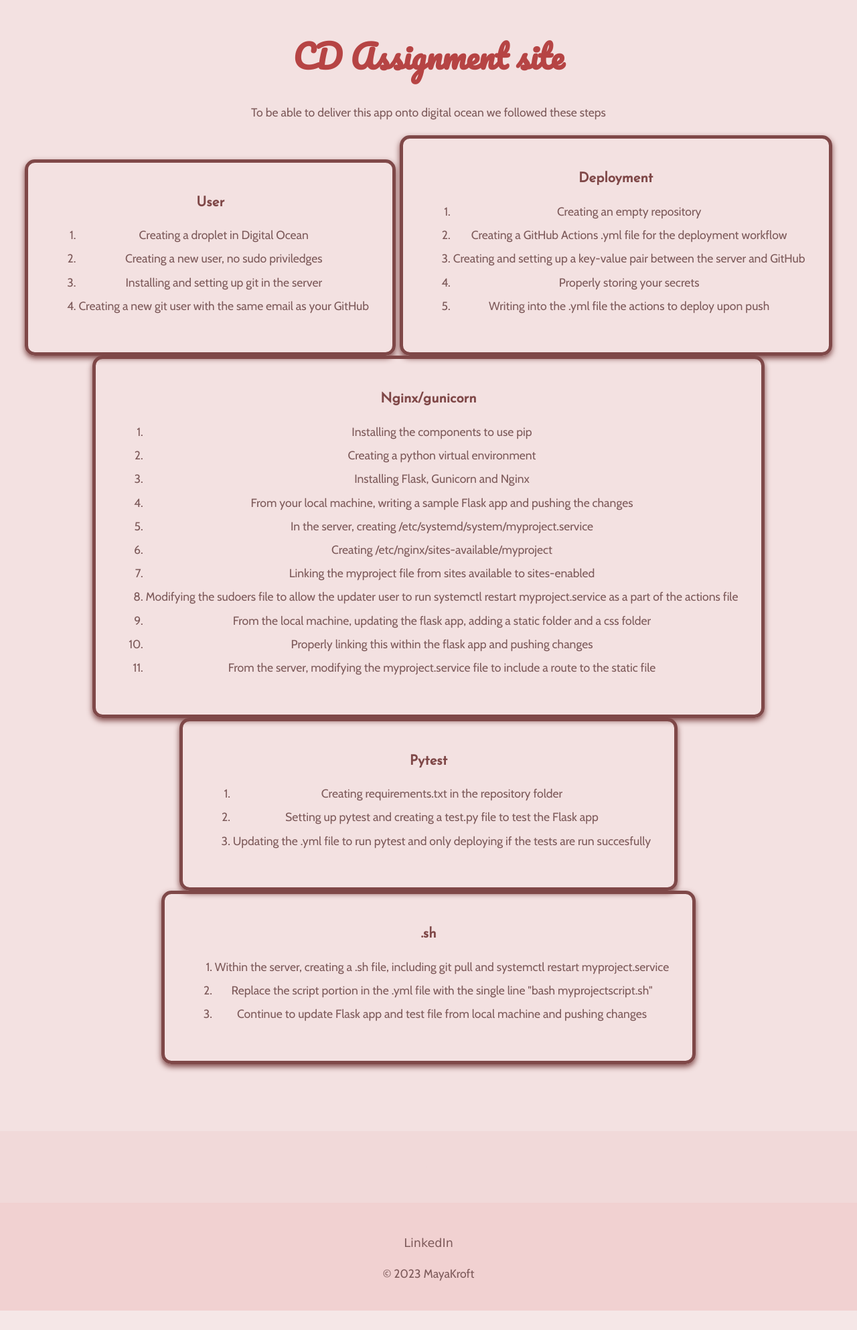
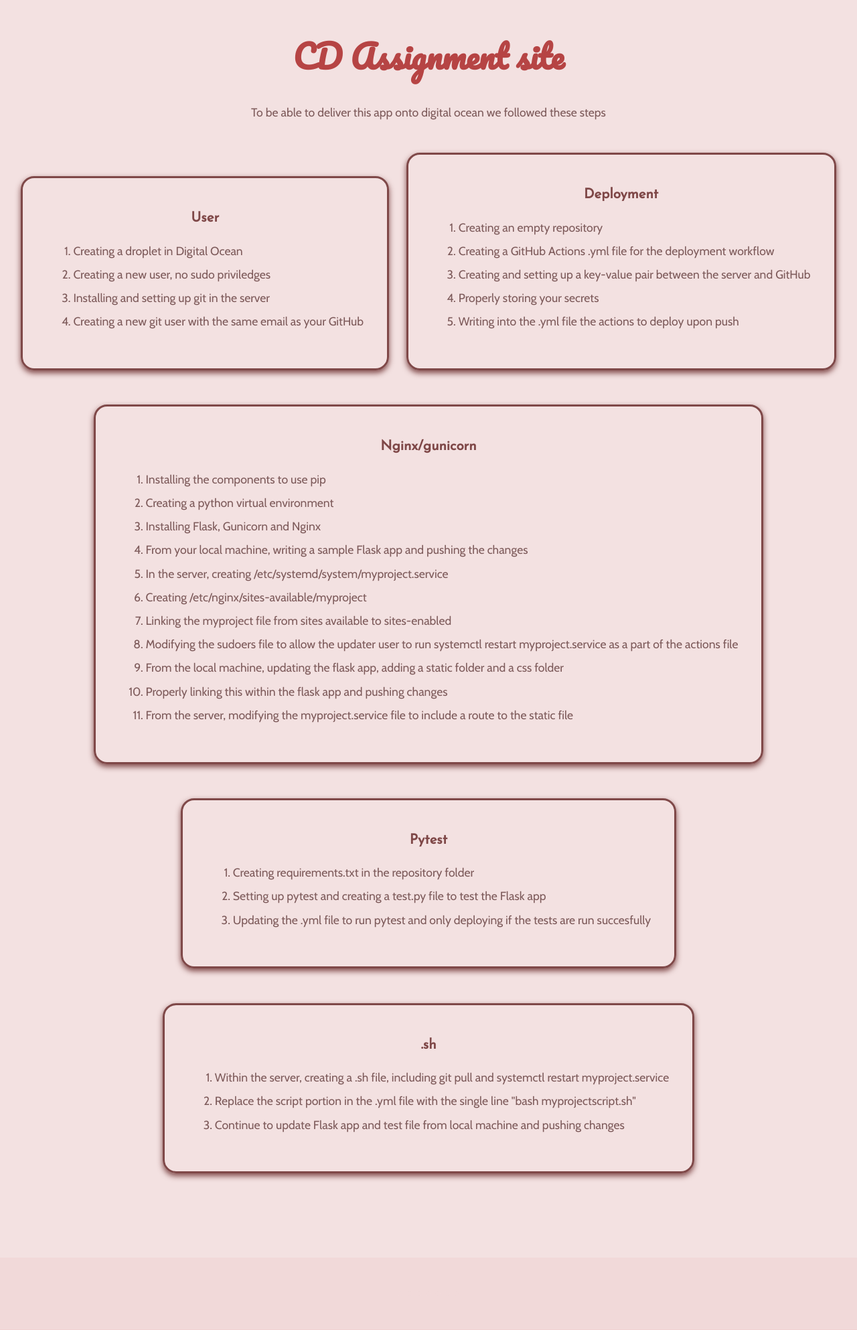
Before and after one commit to MayaKroft/CD, a Flask app: page / in a window 1280 px wide. Shown: the part 261-2247 px from the top of the page at 67% size. Before the commit the page ends 2218 px from the top, so only its background shows below. Run offline with Flask 2, Linux system fonts and the light colour scheme.

Commit message:
Update style.css

```diff
--- a/static/css/style.css
+++ b/static/css/style.css
@@ -55,7 +55,7 @@ p {
 li{
   font-family: 'Cabin', sans-serif;
   color: #7D5A5A;
-
+  text-align: start;
   line-height: 2;
 }
 
@@ -137,11 +137,12 @@ form {
 
 .section {
   display: inline-block;
-  border: solid #7f4848 5px;
-  border-radius: 15px;
+  border: solid #7f4848 3px;
+  border-radius: 20px;
   padding: 35px;
   /* Add shadows to create the "card" effect */
   box-shadow: 0 4px 8px 0 #7f4848;
+  margin: 2% 10px;
 }
 
 
```
